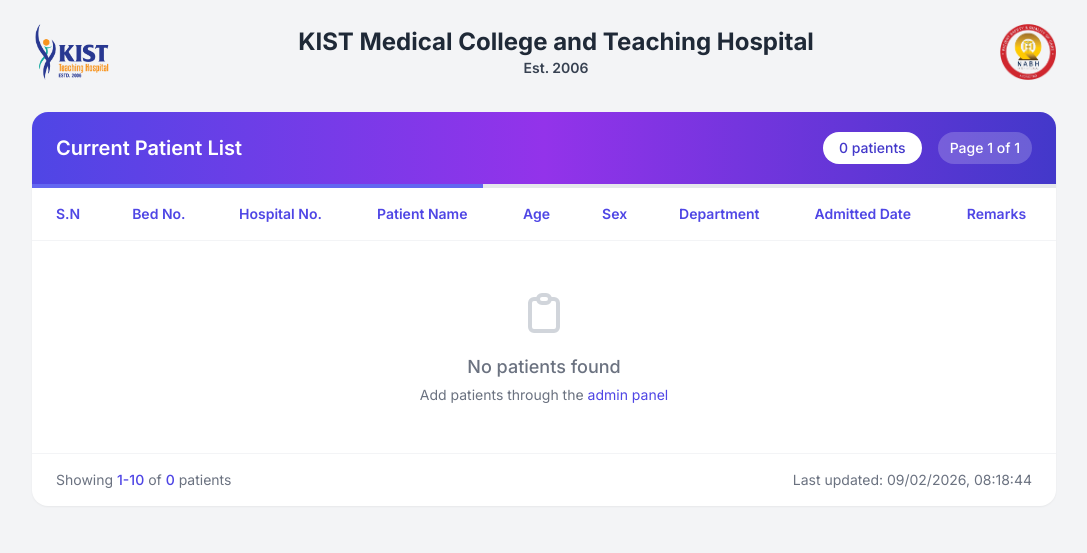
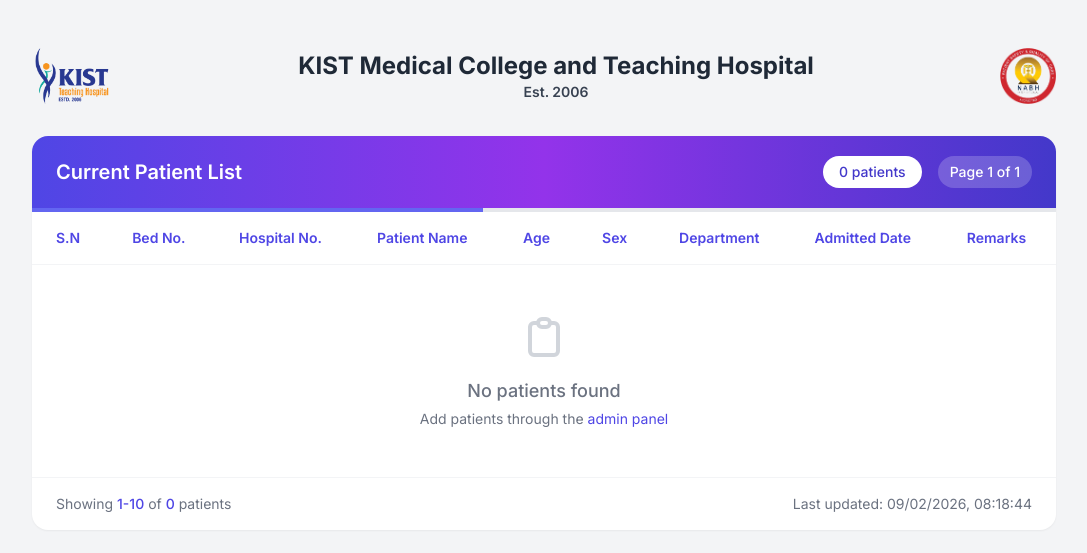
Before and after one commit to ArunShresthaa/KIST-CMS, a Laravel app: template resources/views/welcome.blade.php in a window 1280 px wide. Shown: the top 553 px of the page, without its empty margins (96-1183 px from the left). Run offline with Laravel 12, Linux system fonts and the light colour scheme; the template is opened without the code that fills it, so the values that code supplies are empty; some libraries are stand-ins or nearby versions.

Commit message:
update: adjust padding of the main container in welcome page

```diff
--- a/resources/views/welcome.blade.php
+++ b/resources/views/welcome.blade.php
@@ -15,7 +15,7 @@
     </style>
 </head>
 <body class="bg-gray-100 min-h-screen">
-    <div class="w-[80%] mx-auto py-6">
+    <div class="w-[80%] mx-auto pt-12 pb-6">
         <!-- Header -->
         <header class="flex items-center justify-between mb-8">
             <!-- Left Logo -->
```
